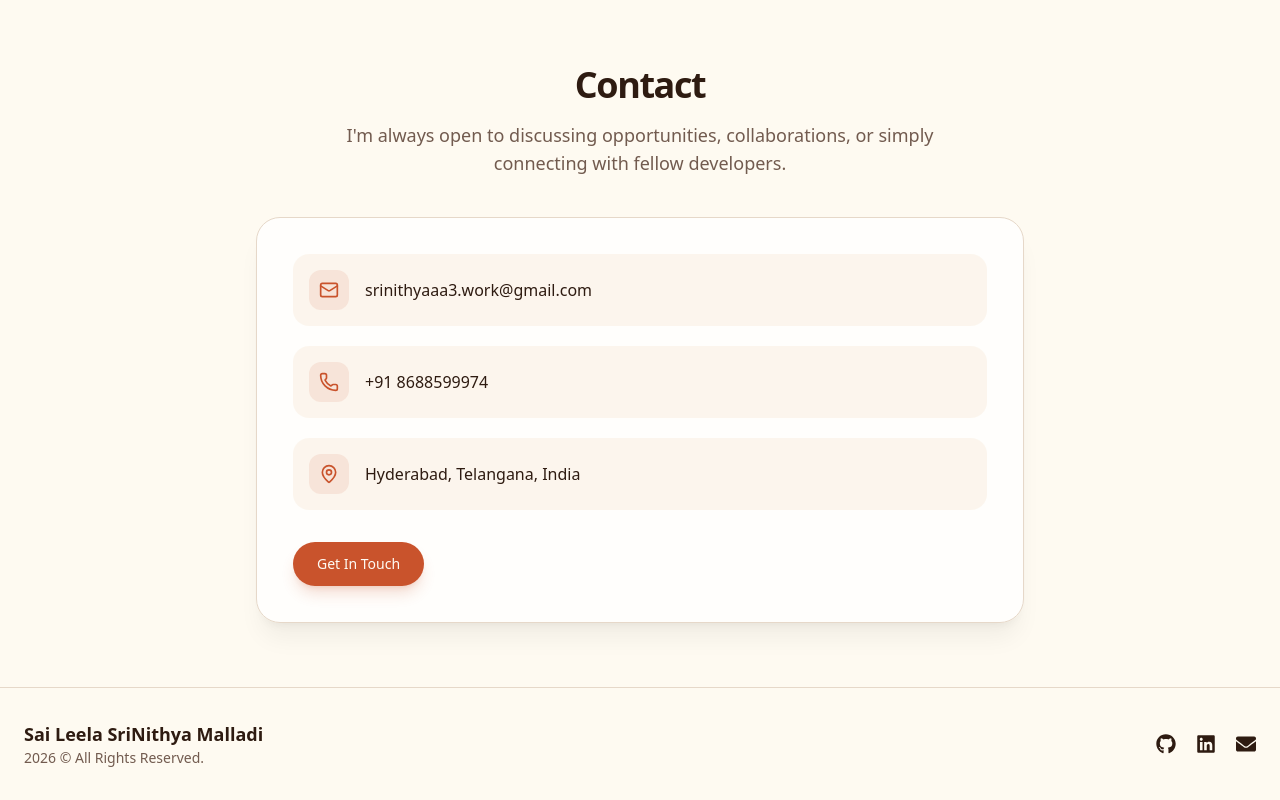
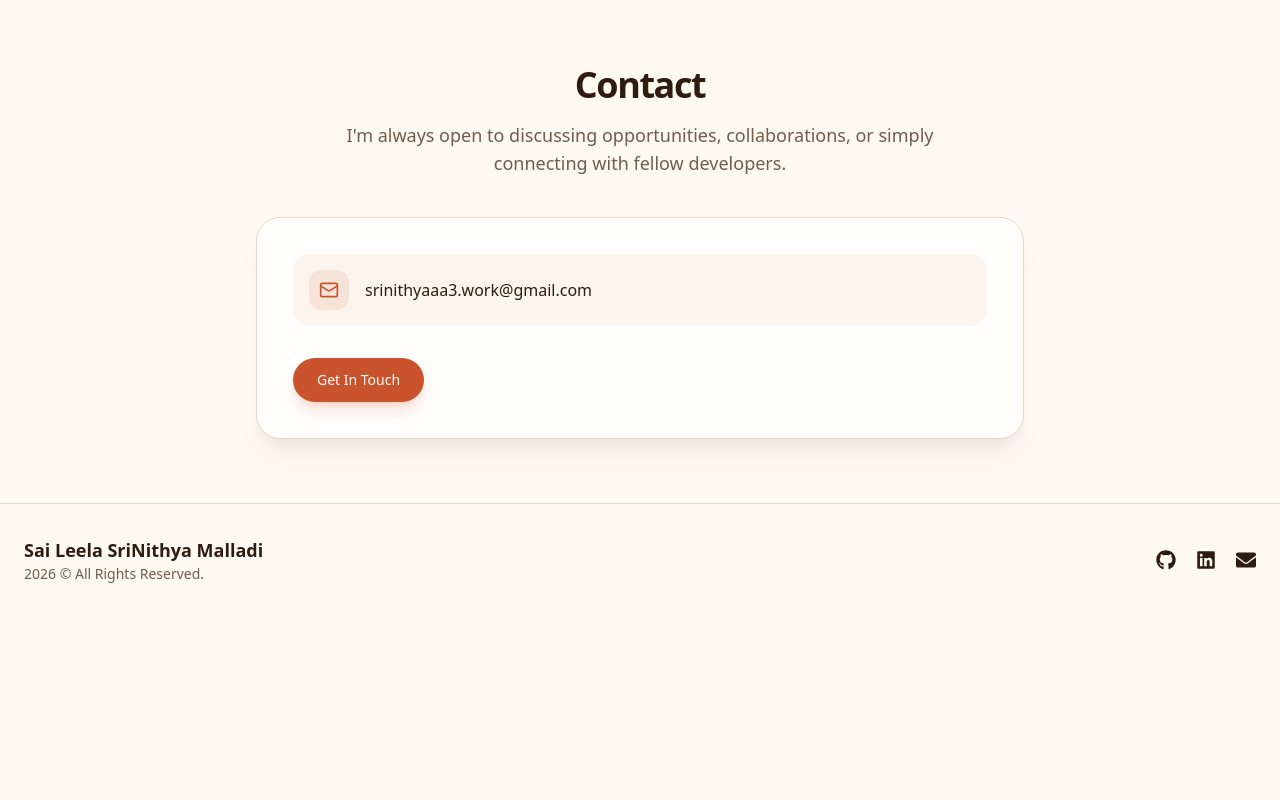
Before and after one commit to Nithyaa11/software-portfolio, a React (Vite) app: page / in a window 1280 px wide. Shown: the part 4808-5608 px from the top of the page. After the commit the page ends 5424 px from the top, so only its background shows below. Built offline with nearby package versions, Linux system fonts and the light colour scheme.

Commit message:
changes in data

```diff
--- a/src/components/sections/Contact.tsx
+++ b/src/components/sections/Contact.tsx
@@ -1,6 +1,6 @@
 import Section from "@/components/common/Section";
 import { contact } from "@/data/contact";
-import { Mail, Phone, MapPin } from "lucide-react";
+import { Mail } from "lucide-react";
 
 function Contact() {
   const emailComposeUrl = `https://mail.google.com/mail/?view=cm&fs=1&to=${encodeURIComponent(contact.email)}`;
@@ -26,16 +26,6 @@ function Contact() {
             </span>
           </a>
 
-          <div className="flex items-center gap-4 rounded-2xl bg-muted/50 p-4">
-            <span className="grid size-10 shrink-0 place-items-center rounded-xl bg-primary/10 text-primary"><Phone className="h-5 w-5" /></span>
-            <span>{contact.phone}</span>
-          </div>
-
-          <div className="flex items-center gap-4 rounded-2xl bg-muted/50 p-4">
-            <span className="grid size-10 shrink-0 place-items-center rounded-xl bg-primary/10 text-primary"><MapPin className="h-5 w-5" /></span>
-            <span>{contact.location}</span>
-          </div>
-
           <div className="pt-3">
             <a
               href={emailComposeUrl}
--- a/src/data/contact.ts
+++ b/src/data/contact.ts
@@ -2,8 +2,6 @@ import type { Contact } from "@/types/contact";
 
 export const contact: Contact = {
   email: "srinithyaaa3.work@gmail.com",
-  phone: "+91 8688599974",
-  location: "Hyderabad, Telangana, India",
   github: "https://github.com/Nithyaa11",
   linkedin: "https://linkedin.com/in/srinithya-malladi",
 };
--- a/src/types/contact.ts
+++ b/src/types/contact.ts
@@ -1,7 +1,5 @@
 export interface Contact {
   email: string;
-  phone: string;
-  location: string;
   github: string;
   linkedin: string;
 }
```
